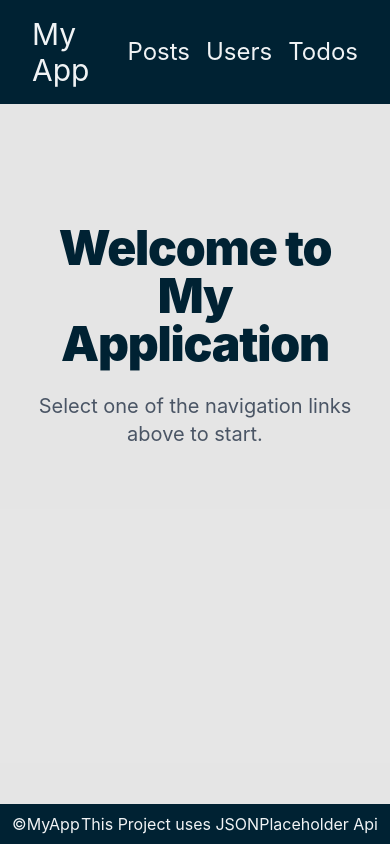
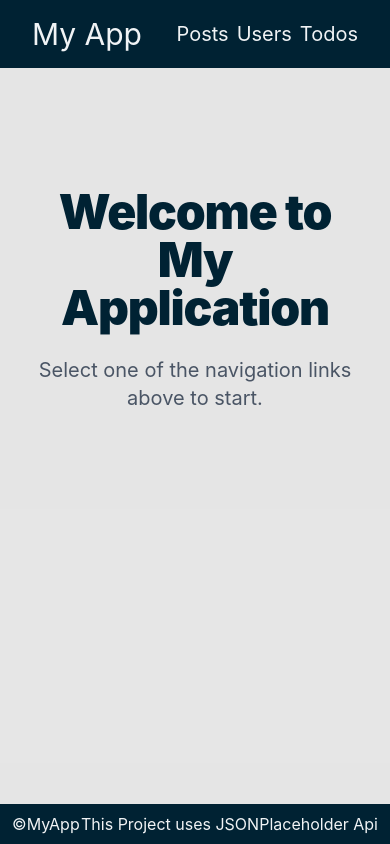
Before and after one commit to Gasser5050/router-dashboard, a React (Vite) app: page / in a window 390 px wide. Built offline with nearby package versions, Linux system fonts and the light colour scheme.

Commit message:
fixed sizing

```diff
--- a/src/components/Navbar.tsx
+++ b/src/components/Navbar.tsx
@@ -8,7 +8,7 @@ function Navbar() {
           My App
         </NavLink>
 
-        <ul className="flex space-x-4 md:space-x-6">
+        <ul className="flex text-xl md:text-2xl space-x-2 md:space-x-4 lg:space-x-6">
           <li>
             <NavLink
               className={({ isActive }) =>
```
